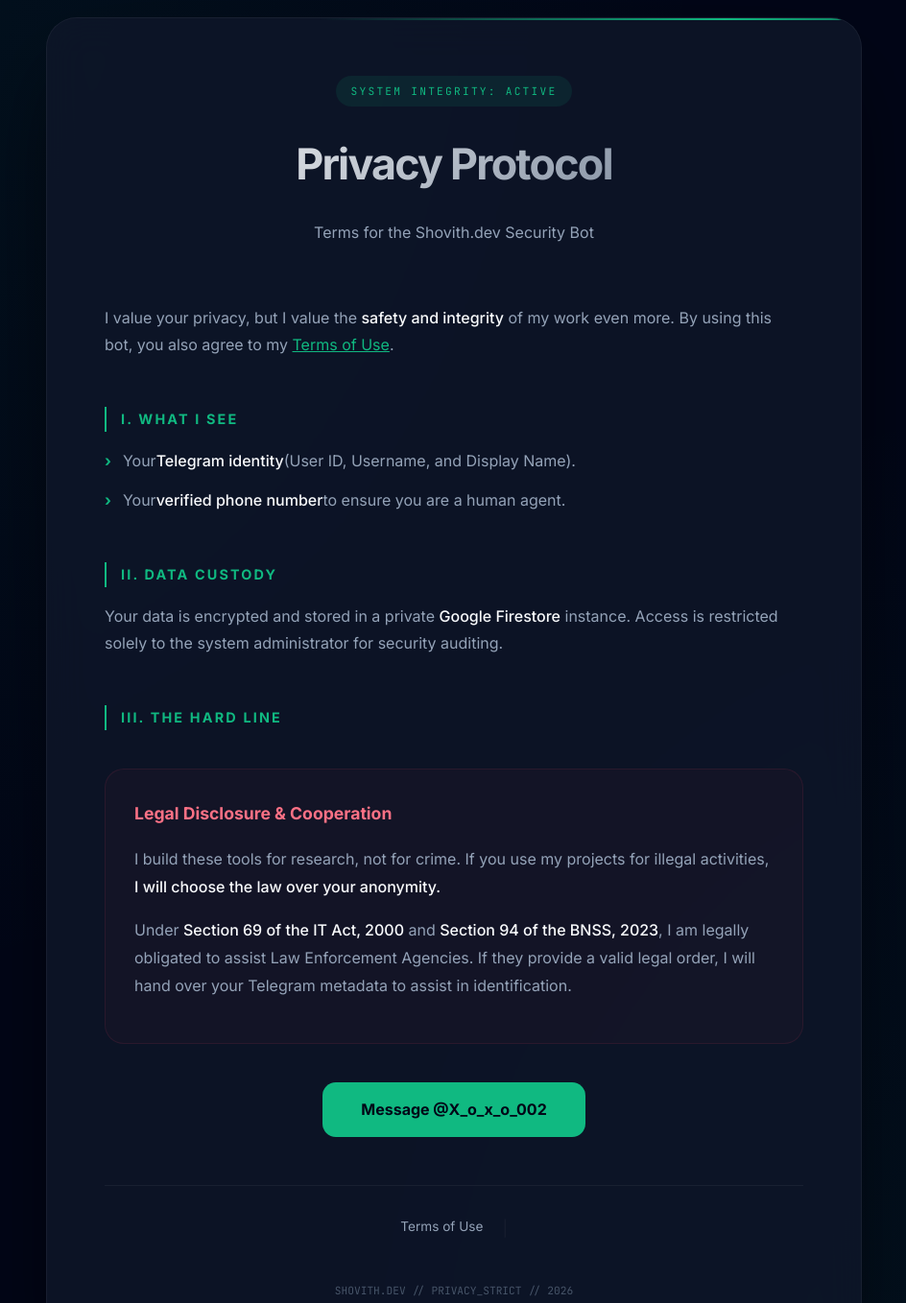
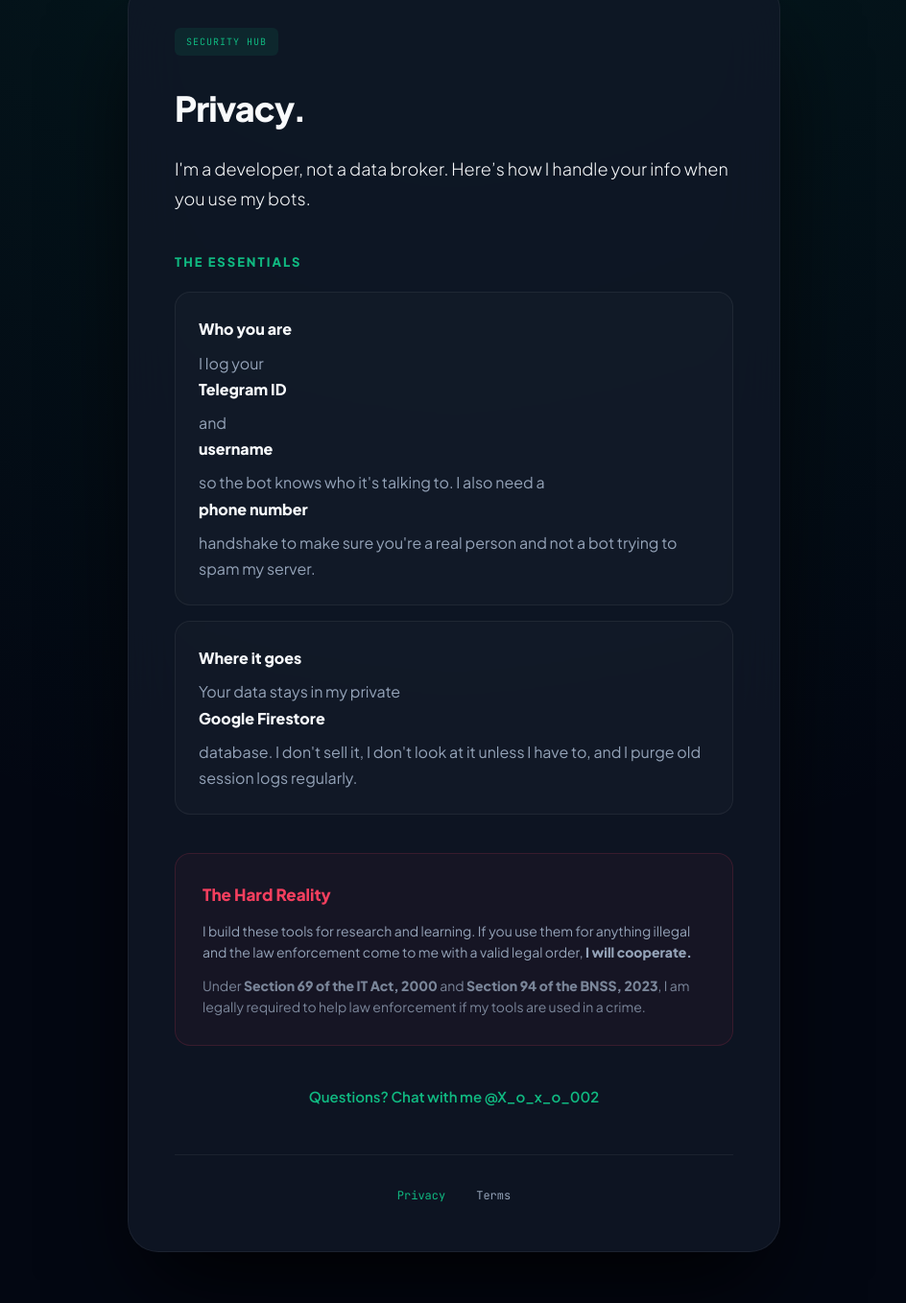
Before and after one commit to Hawkay002/my-portfolio-bot, a website: page public/privacy.html in a window 1280 px wide. Shown: the part 62-1420 px from the top of the page at 96% size, without its empty margins (167-1111 px from the left). Drawn offline with Linux system fonts and the light colour scheme.

Commit message:
Revise privacy page layout and styling

```diff
--- a/public/privacy.html
+++ b/public/privacy.html
@@ -3,192 +3,160 @@
 <head>
     <meta charset="UTF-8">
     <meta name="viewport" content="width=device-width, initial-scale=1.0">
-    <title>Privacy Protocol | Shovith.dev</title>
-    <link href="https://fonts.googleapis.com/css2?family=Inter:wght@300;400;500;700&family=JetBrains+Mono&display=swap" rel="stylesheet">
+    <title>Privacy | Shovith.dev</title>
+    <link href="https://fonts.googleapis.com/css2?family=Plus+Jakarta+Sans:wght@300;400;600;800&family=JetBrains+Mono&display=swap" rel="stylesheet">
     <style>
         :root {
-            --bg-color: #020617;
-            --card-bg: rgba(15, 23, 42, 0.8);
-            --accent-primary: #10b981;
-            --accent-soft: rgba(16, 185, 129, 0.1);
-            --text-main: #f8fafc;
-            --text-muted: #94a3b8;
-            --border: rgba(255, 255, 255, 0.05);
+            --bg: #030712;
+            --card: rgba(17, 24, 39, 0.8);
+            --accent: #10b981;
+            --text-p: #94a3b8;
+            --text-h: #f8fafc;
+            --border: rgba(255, 255, 255, 0.06);
         }
 
         body {
-            font-family: 'Inter', sans-serif;
-            background-color: var(--bg-color);
-            background-image:
-                radial-gradient(at 0% 0%, rgba(16, 185, 129, 0.07) 0px, transparent 50%),
-                radial-gradient(at 100% 100%, rgba(16, 185, 129, 0.07) 0px, transparent 50%);
-            color: var(--text-main);
+            font-family: 'Plus Jakarta Sans', sans-serif;
+            background: var(--bg);
+            background-image: radial-gradient(circle at 50% -20%, rgba(16, 185, 129, 0.12), transparent 70%);
+            color: var(--text-p);
             margin: 0;
             display: flex;
             justify-content: center;
+            align-items: center;
             min-height: 100vh;
-            line-height: 1.8;
+            line-height: 1.7;
         }
 
-        .container { max-width: 850px; width: 100%; padding: 80px 20px; }
+        .container { width: 100%; max-width: 680px; padding: 40px 20px; }
 
-        .glass-card {
-            background: var(--card-bg);
-            backdrop-filter: blur(20px);
-            padding: 60px;
+        .protocol-card {
+            background: var(--card);
+            backdrop-filter: blur(30px);
+            border: 1px solid var(--border);
             border-radius: 32px;
-            border: 1px solid var(--border);
-            box-shadow: 0 40px 100px -20px rgba(0,0,0,0.7);
-            position: relative;
-            overflow: hidden;
+            padding: 48px;
+            box-shadow: 0 50px 100px -20px rgba(0,0,0,0.9);
         }
 
-        .glass-card::before {
-            content: "";
-            position: absolute;
-            top: 0; left: 0; right: 0;
-            height: 2px;
-            background: linear-gradient(90deg, transparent, var(--accent-primary), transparent);
-            animation: scan 3s linear infinite;
+        .badge {
+            font-family: 'JetBrains Mono', monospace;
+            font-size: 10px;
+            color: var(--accent);
+            letter-spacing: 1px;
+            background: rgba(16, 185, 129, 0.1);
+            padding: 6px 12px;
+            border-radius: 6px;
+            display: inline-block;
+            margin-bottom: 24px;
         }
 
-        @keyframes scan { 0% { transform: translateX(-100%); } 100% { transform: translateX(100%); } }
-
-        .header { text-align: center; margin-bottom: 60px; }
-
         h1 {
-            font-size: 2.8rem;
-            font-weight: 700;
-            letter-spacing: -0.04em;
-            margin: 0;
-            background: linear-gradient(135deg, #fff 0%, #64748b 100%);
-            -webkit-background-clip: text;
-            -webkit-text-fill-color: transparent;
+            font-size: 36px;
+            font-weight: 800;
+            color: var(--text-h);
+            margin: 0 0 16px 0;
+            letter-spacing: -1px;
         }
 
-        .status-badge {
-            font-family: 'JetBrains Mono', monospace;
-            font-size: 0.7rem;
+        .intro { font-size: 18px; color: var(--text-h); margin-bottom: 40px; font-weight: 300; }
+
+        h2 {
+            font-size: 13px;
+            color: var(--accent);
             text-transform: uppercase;
-            letter-spacing: 0.2em;
-            color: var(--accent-primary);
-            background: var(--accent-soft);
-            padding: 6px 16px;
-            border-radius: 100px;
-            display: inline-block;
-            margin-bottom: 20px;
+            letter-spacing: 2px;
+            margin: 40px 0 20px 0;
         }
 
-        h2 {
-            font-size: 0.9rem;
-            color: var(--accent-primary);
-            text-transform: uppercase;
-            letter-spacing: 0.15em;
-            margin-top: 50px;
-            border-left: 2px solid var(--accent-primary);
-            padding-left: 15px;
+        .section-box {
+            background: rgba(255,255,255,0.02);
+            border: 1px solid var(--border);
+            padding: 24px;
+            border-radius: 16px;
+            margin-bottom: 16px;
         }
 
-        p, li { color: var(--text-muted); font-size: 1rem; }
-        strong { color: var(--text-main); font-weight: 500; }
+        .section-box strong { color: var(--text-h); display: block; margin-bottom: 8px; font-size: 16px; }
 
-        ul { list-style: none; padding: 0; }
-        li { margin-bottom: 12px; display: flex; align-items: baseline; }
-        li::before { content: "›"; color: var(--accent-primary); margin-right: 12px; font-weight: bold; }
-
-        .law-enforcement-panel {
-            margin-top: 40px;
-            padding: 30px;
-            background: rgba(244, 63, 94, 0.03);
-            border: 1px solid rgba(244, 63, 94, 0.1);
-            border-radius: 20px;
+        .warning-zone {
+            background: rgba(244, 63, 94, 0.04);
+            border: 1px solid rgba(244, 63, 94, 0.15);
+            padding: 28px;
+            border-radius: 16px;
+            margin: 40px 0;
         }
 
-        .law-enforcement-panel h3 { color: #fb7185; margin-top: 0; font-size: 1.1rem; }
+        .warning-zone h3 { color: #f43f5e; margin: 0 0 12px 0; font-size: 17px; font-weight: 700; }
+        .warning-zone p { font-size: 14px; margin: 0; line-height: 1.6; }
 
-        .nav-links {
-            margin-top: 50px;
-            padding-top: 30px;
-            border-top: 1px solid var(--border);
+        .nav-bar {
             display: flex;
             justify-content: center;
-            gap: 20px;
+            gap: 32px;
+            margin-top: 48px;
+            padding-top: 32px;
+            border-top: 1px solid var(--border);
         }
 
-        .nav-links a {
-            color: var(--text-muted);
+        .nav-bar a {
+            font-family: 'JetBrains Mono', monospace;
+            font-size: 12px;
             text-decoration: none;
-            font-size: 0.85rem;
-            transition: color 0.3s;
+            color: var(--text-p);
+            transition: 0.2s;
+            font-weight: 500;
         }
 
-        .nav-links a:hover { color: var(--accent-primary); }
+        .nav-bar a:hover, .nav-bar a.active { color: var(--accent); }
 
-        .btn {
-            display: inline-block;
-            margin-top: 40px;
-            padding: 14px 40px;
-            background: var(--accent-primary);
-            color: #020617;
+        .contact-link {
+            display: block;
+            text-align: center;
+            color: var(--accent);
             font-weight: 600;
-            border-radius: 14px;
             text-decoration: none;
-            transition: all 0.3s cubic-bezier(0.4, 0, 0.2, 1);
+            margin-top: 32px;
+            font-size: 15px;
         }
 
-        .btn:hover { transform: translateY(-3px); box-shadow: 0 20px 40px -10px rgba(16, 185, 129, 0.4); }
+        .contact-link:hover { text-decoration: underline; }
 
-        .footer {
-            margin-top: 40px;
-            text-align: center;
-            font-size: 0.7rem;
-            color: #475569;
-            font-family: 'JetBrains Mono', monospace;
-        }
     </style>
 </head>
 <body>
 
-    <div class="container">
-        <div class="glass-card">
-            <div class="header">
-                <div class="status-badge">System Integrity: Active</div>
-                <h1>Privacy Protocol</h1>
-                <p>Terms for the Shovith.dev Security Bot</p>
-            </div>
+<div class="container">
+    <div class="protocol-card">
+        <div class="badge">SECURITY HUB</div>
+        <h1>Privacy.</h1>
+        <p class="intro">I'm a developer, not a data broker. Here’s how I handle your info when you use my bots.</p>
 
-            <p>I value your privacy, but I value the <strong>safety and integrity</strong> of my work even more. By using this bot, you also agree to my <a href="terms.html" style="color: var(--accent-primary); text-decoration: underline;">Terms of Use</a>.</p>
+        <h2>The Essentials</h2>
+        <div class="section-box">
+            <strong>Who you are</strong>
+            I log your <strong>Telegram ID</strong> and <strong>username</strong> so the bot knows who it's talking to. I also need a <strong>phone number</strong> handshake to make sure you're a real person and not a bot trying to spam my server.
+        </div>
 
-            <h2>I. What I See</h2>
-            <ul>
-                <li>Your <strong>Telegram identity</strong> (User ID, Username, and Display Name).</li>
-                <li>Your <strong>verified phone number</strong> to ensure you are a human agent.</li>
-            </ul>
+        <div class="section-box">
+            <strong>Where it goes</strong>
+            Your data stays in my private <strong>Google Firestore</strong> database. I don't sell it, I don't look at it unless I have to, and I purge old session logs regularly.
+        </div>
 
-            <h2>II. Data Custody</h2>
-            <p>Your data is encrypted and stored in a private <strong>Google Firestore</strong> instance. Access is restricted solely to the system administrator for security auditing.</p>
+        <div class="warning-zone">
+            <h3>The Hard Reality</h3>
+            <p>I build these tools for research and learning. If you use them for anything illegal and the law enforcement come to me with a valid legal order, <strong>I will cooperate.</strong></p>
+            <p style="margin-top: 12px; opacity: 0.8;">Under <strong>Section 69 of the IT Act, 2000</strong> and <strong>Section 94 of the BNSS, 2023</strong>, I am legally required to help law enforcement if my tools are used in a crime.</p>
+        </div>
 
-            <h2>III. The Hard Line</h2>
-            <div class="law-enforcement-panel">
-                <h3>Legal Disclosure & Cooperation</h3>
-                <p>I build these tools for research, not for crime. If you use my projects for illegal activities, <strong>I will choose the law over your anonymity.</strong></p>
-                <p>Under <strong>Section 69 of the IT Act, 2000</strong> and <strong>Section 94 of the BNSS, 2023</strong>, I am legally obligated to assist Law Enforcement Agencies. If they provide a valid legal order, I will hand over your Telegram metadata to assist in identification.</p>
-            </div>
+        <a href="https://t.me/X_o_x_o_002" class="contact-link">Questions? Chat with me @X_o_x_o_002</a>
 
-            <div style="text-align: center;">
-                <a href="https://t.me/X_o_x_o_002" class="btn">Message @X_o_x_o_002</a>
-            </div>
-
-            <div class="nav-links">
-                <a href="terms.html">Terms of Use</a>
-                <span style="color: var(--border)">|</span>
-            </div>
-
-            <div class="footer">
-                SHOVITH.DEV // PRIVACY_STRICT // 2026
-            </div>
+        <div class="nav-bar">
+            <a href="#" class="active">Privacy</a>
+            <a href="terms.html">Terms</a>
         </div>
     </div>
+</div>
 
 </body>
 </html>
```
